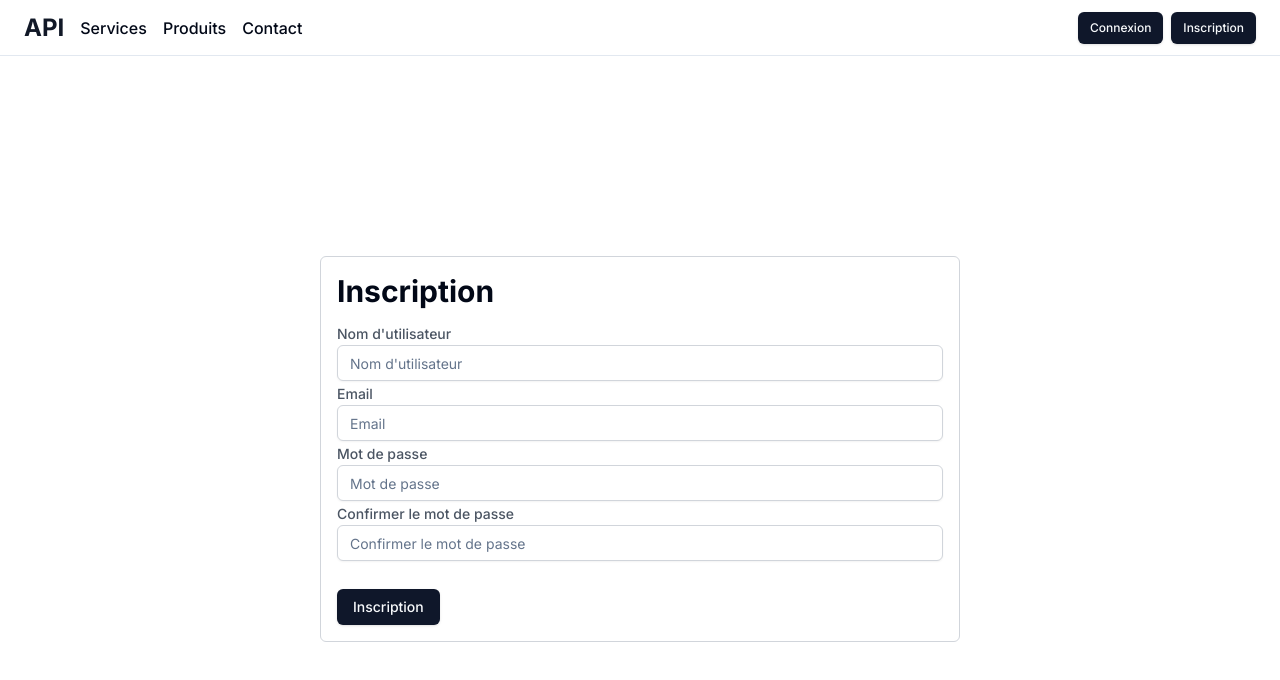
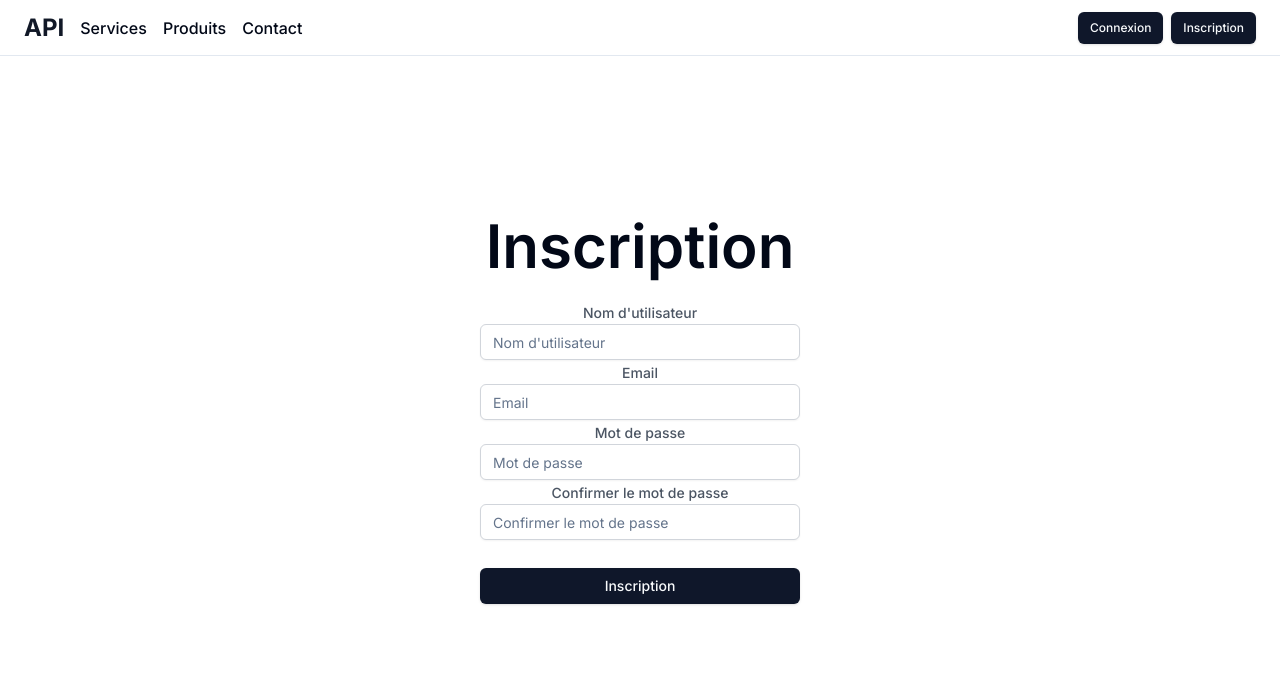
Before and after one commit to jules-jean-louis1/pomme-d-api, a Next.js app in the folder app/: page /signup in a window 1280 px wide. Shown: the top 680 px of the page. Built offline with nearby package versions, Linux system fonts and the light colour scheme; no server answers.

Commit message:
fix: register page

```diff
--- a/app/src/app/(public)/signup/page.jsx
+++ b/app/src/app/(public)/signup/page.jsx
@@ -91,10 +91,15 @@ const SignupPage = () => {
   }, [submit]);
 
   return (
-    <div className="flex justify-center items-center h-screen">
-      <div className="w-1/2 h-1/2">
-        <div className="border rounded-md p-4 border-gray-300 dark:border-gray-700 bg-white dark:bg-gray-800">
-          <h2 className="text-3xl font-bold pb-3">Inscription</h2>
+    <main className="flex justify-center w-full">
+      <section className="w-full p-16">
+        <div className="w-full max-w-[1260px] mx-auto text-center">
+          <div className="flex flex-col justify-center items-center">
+            <h1 className="font-semibold text-6xl mt-[12vh] mb-6 text-center">
+              Inscription
+            </h1>
+            <div className="flex flex-col max-w-[320px] w-full">
+              <div>
                 <form method="POST" onSubmit={handleSubmit}>
                   <Label
                     className="text-gray-600 dark:text-gray-400 required"
@@ -127,7 +132,9 @@ const SignupPage = () => {
                     placeholder="Email"
                     ref={emailRef}
                   />
-            {emailError && <p className="text-red-500 text-sm">{emailError}</p>}
+                  {emailError && (
+                    <p className="text-red-500 text-sm">{emailError}</p>
+                  )}
                   <Label
                     className="text-gray-600 dark:text-gray-400 required"
                     htmlFor="Password"
@@ -158,17 +165,26 @@ const SignupPage = () => {
                     ref={confirmPasswordRef}
                   />
                   {confirmPasswordError && (
-              <p className="text-red-500 text-sm">{confirmPasswordError}</p>
+                    <p className="text-red-500 text-sm">
+                      {confirmPasswordError}
+                    </p>
                   )}
                   <div className="h-7">
-              {success && <p className="text-green-500">Inscription réussie</p>}
+                    {success && (
+                      <p className="text-green-500">Inscription réussie</p>
+                    )}
                     {error && <p className="text-red-500">{error}</p>}
                   </div>
-            <Button type="submit">Inscription</Button>
+                  <Button type="submit" className="w-full">
+                    Inscription
+                  </Button>
                 </form>
               </div>
             </div>
           </div>
+        </div>
+      </section>
+    </main>
   );
 };
 
--- /dev/null
+++ b/app/src/components/MobileLayout.jsx
@@ -0,0 +1,3 @@
+const MobileLayout = () => {
+  return <></>;
+};
```
Also changed, not shown: app/public/svg/home.svg (added). Lines whose indentation alone changed are shown as unchanged.
